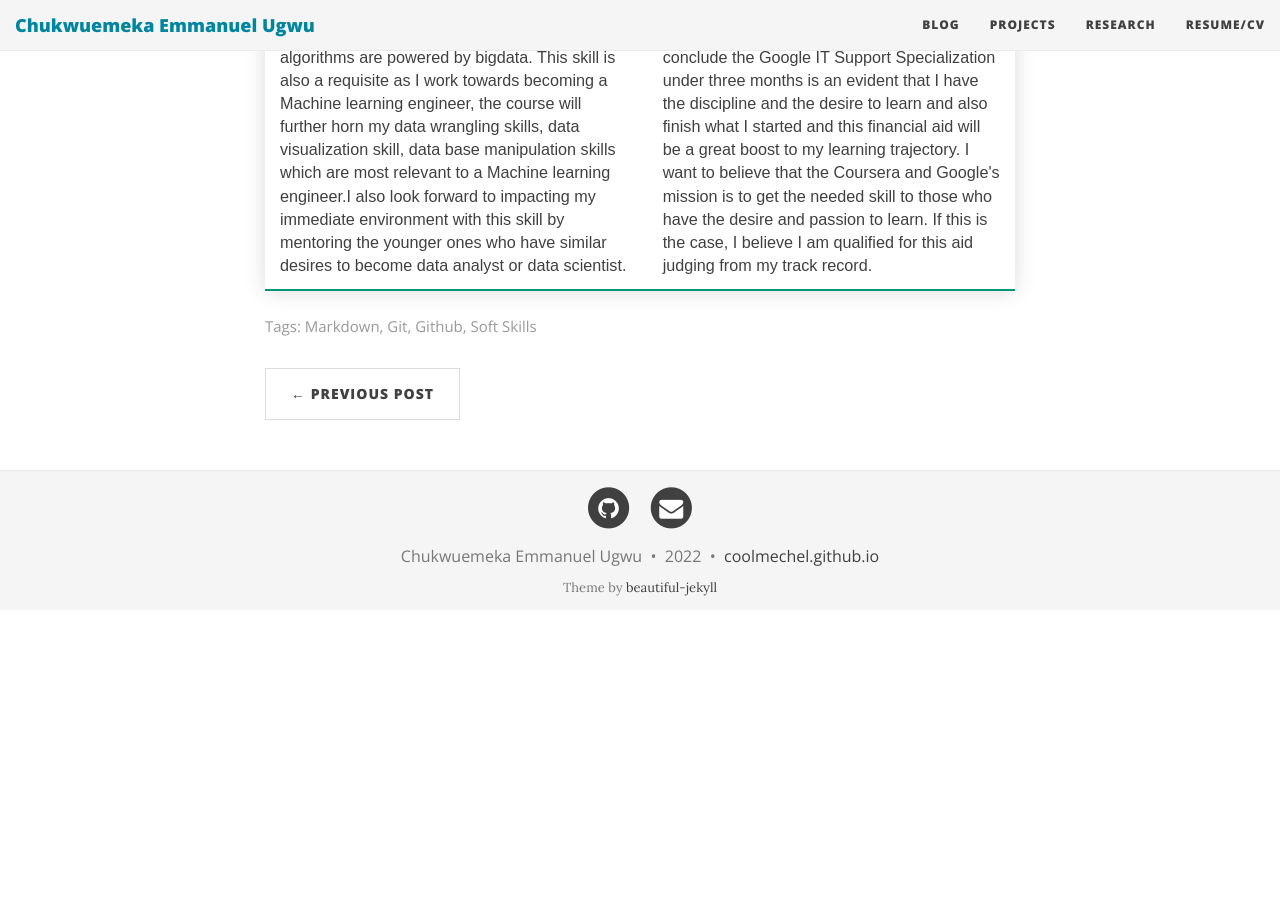
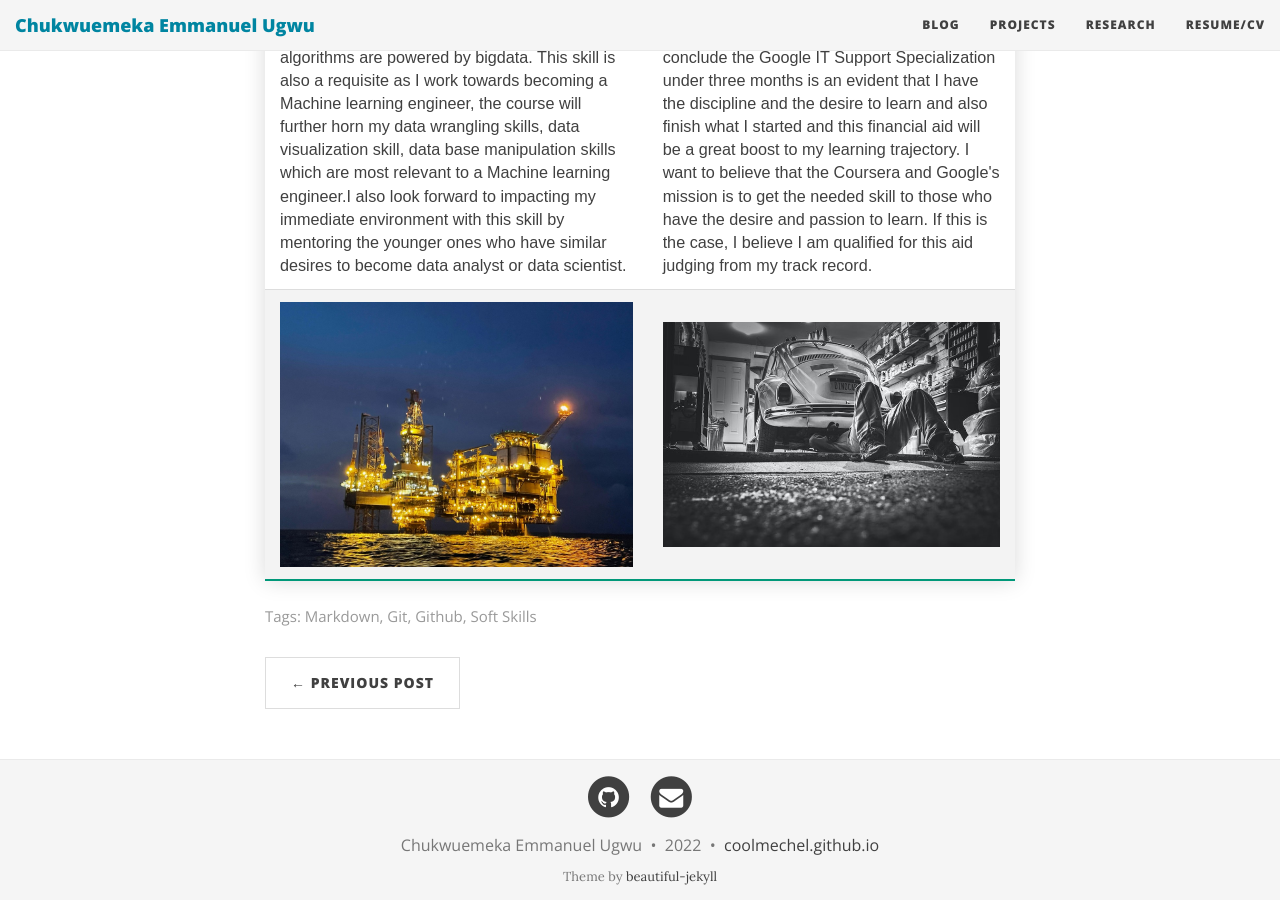
Before and after one commit to coolmechel/blog, a Jekyll site: the page built from _posts/2022-02-09-two-column-markdown.md, in a window 1280 px wide and 900 px high, scrolled down 759 px. Built offline with Jekyll 4.4.1, drawn with Linux system fonts in a browser that asks for light colours; nearby versions of some CDN libraries; comment, search, counter and statistics services are not loaded; before the commit the page ends 1369 px from its top, so only the background shows below that.

Commit message:
Inserting images into the table
Documentation formats layout in html

```diff
--- a/_posts/2022-02-09-two-column-markdown.md
+++ b/_posts/2022-02-09-two-column-markdown.md
@@ -25,5 +25,12 @@ published: true
       In order to further advance my skillset, I will love to consolidate and continuously improve myself in the field of data analysis. My ability to conclude the Google IT Support Specialization under three months is an evident that I have the discipline and the desire to learn and also finish what I started and this financial aid will be a great boost to my learning trajectory.
       I want to believe that the Coursera and Google's mission is to get the needed skill to those who have the desire and passion to learn. If this is the case, I believe I am qualified for this aid judging from my track record.</td>
     </tr>
+    <tr>
+      <td>
+      <img src="../img/okume-charly.jpeg" alt="Okume charly" title="Images in a table" />
+      </td>
+      <td> <img src="../img/mechanic.jpg" alt="Mechanic workshop" title="Images in a table" />
+      </td>
+    </tr>
   </tbody>
 </table>
```
